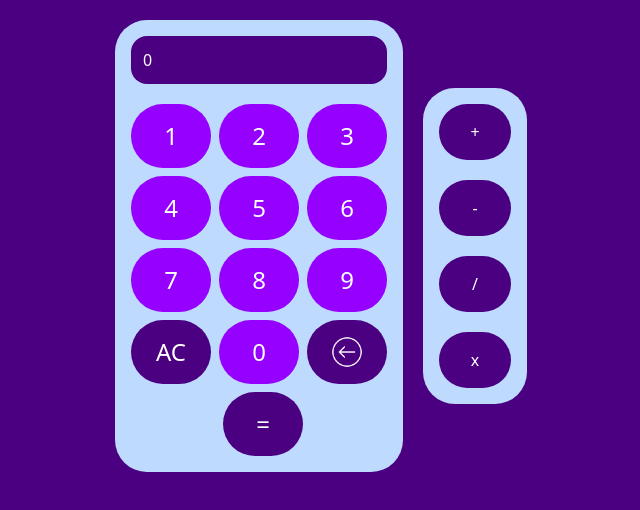
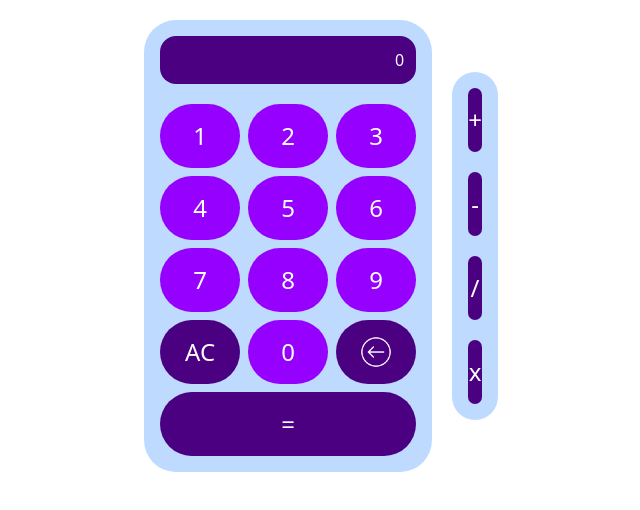
Before and after one commit to AdamAbdallah1/react-calculator, a React (Vite) app: page / in a window 1280 px wide. Shown: the top 510 px of the page, without its empty margins (319-959 px from the left). Built offline with nearby package versions, Linux system fonts and the light colour scheme.

Commit message:
Creating login for buttons and display components

```diff
--- a/src/App.jsx
+++ b/src/App.jsx
@@ -1,35 +1,34 @@
-import { useState } from 'react'
-import reactLogo from './assets/react.svg'
-import viteLogo from '/vite.svg'
-import './App.css'
-import backArrowIcon from './assets/back-arrow-icon.png'
+import { useState } from 'react';
+import Display from './components/Display';
+import Button from './components/Button';
+import backArrowIcon from './assets/back-arrow-icon.png';
 
 function App() {
   const [input, setInput] = useState('');
 
   const handleClick = (value) => {
     const lastChar = input.slice(-1);
-    const operatos = ['+', '-', '/', '*'];
+    const operators = ['+', '-', '/', '*'];
 
-    if (operatos.includes(value)){
-      if (operatos.includes(lastChar)) {
+    if (operators.includes(value)) {
+      if (operators.includes(lastChar)) {
         setInput(input.slice(0, -1) + value);
         return;
       }
     }
-    setInput(input + value)
+
+    setInput(input + value);
   };
 
-  const handleClear = (value) => {
+  const handleClear = () => {
     setInput('');
-  }
+  };
 
   const handleCalculate = () => {
     if (input === '') return;
 
     const operators = ['+', '-', '/', '*'];
     let expression = input;
-
     const lastChar = expression.slice(-1);
 
     if (operators.includes(lastChar)) {
@@ -44,40 +43,46 @@ function App() {
     }
   };
 
-  const handleBackSpace = () => {
+  const handleBackspace = () => {
     setInput(input.slice(0, -1));
-  }
+  };
 
   return (
-    <main className="container m-auto items-center justify-center flex gap-5 p-5">
+    <main className="container m-auto flex items-center justify-center gap-5 p-5">
       <div className="flex w-2xs flex-col gap-5 rounded-4xl bg-blue-200 p-4">
-        <div className="rounded-2xl bg-[#4B0082] text-white p-3 shadow-cyan-200">{input || 0}</div>
+        <Display value={input} />
+
         <div className="grid grid-cols-3 justify-center gap-2">
-          <button onClick={() => handleClick('1')} value={1} className="text-2xl w-full cursor-pointer rounded-4xl bg-[#9500ff] py-4 text-white hover:bg-blue-400">1</button>
-          <button onClick={() => handleClick('2')} value={2} className="text-2xl w-full cursor-pointer rounded-4xl bg-[#9500ff] py-4 text-white hover:bg-blue-400">2</button>
-          <button onClick={() => handleClick('3')} value={3} className="text-2xl w-full cursor-pointer rounded-4xl bg-[#9500ff] py-4 text-white hover:bg-blue-400">3</button>
-          <button onClick={() => handleClick('4')} value={4} className="text-2xl w-full cursor-pointer rounded-4xl bg-[#9500ff] py-4 text-white hover:bg-blue-400">4</button>
-          <button onClick={() => handleClick('5')} value={5} className="text-2xl w-full cursor-pointer rounded-4xl bg-[#9500ff] py-4 text-white hover:bg-blue-400">5</button>
-          <button onClick={() => handleClick('6')} value={6} className="text-2xl w-full cursor-pointer rounded-4xl bg-[#9500ff] py-4 text-white hover:bg-blue-400">6</button>
-          <button onClick={() => handleClick('7')} value={7} className="text-2xl w-full cursor-pointer rounded-4xl bg-[#9500ff] py-4 text-white hover:bg-blue-400">7</button>
-          <button onClick={() => handleClick('8')} value={8} className="text-2xl w-full cursor-pointer rounded-4xl bg-[#9500ff] py-4 text-white hover:bg-blue-400">8</button>
-          <button onClick={() => handleClick('9')} value={9} className="text-2xl w-full cursor-pointer rounded-4xl bg-[#9500ff] py-4 text-white hover:bg-blue-400">9</button>
-          <button onClick={handleClear} value={"AC"} className="text-2xl w-full cursor-pointer rounded-4xl bg-[#4B0082] py-4 text-white hover:bg-blue-400">AC</button>
-          <button onClick={() => handleClick('0')}  value={0} className="text-2xl w-full cursor-pointer rounded-4xl bg-[#9500ff] py-4 text-white hover:bg-blue-400">0</button>
-          <button onClick={handleBackSpace} value={"."} className="flex justify-center text-2xl w-full cursor-pointer rounded-4xl bg-[#4B0082] py-4 text-white hover:bg-blue-400"><img className='w-8' src={backArrowIcon} alt="" /></button>
-          <button onClick={handleCalculate} value={"="} className="text-2xl w-full cursor-pointer rounded-4xl bg-[#4B0082] ml-23 py-4 text-white hover:bg-[#4B0082]">=</button>
+          {['1','2','3','4','5','6','7','8','9'].map((num) => (
+            <Button
+              key={num}
+              value={num}
+              onClick={() => handleClick(num)}
+              className="bg-[#9500ff]"
+            />
+          ))}
+
+          <Button value="AC" onClick={handleClear} className="bg-[#4B0082]" />
+          <Button value="0" onClick={() => handleClick('0')} className="bg-[#9500ff]" />
+          <Button onClick={handleBackspace} className="bg-[#4B0082] flex justify-center">
+            <img src={backArrowIcon} alt="backspace" className="w-8" />
+          </Button>
+          <Button value="=" onClick={handleCalculate} className="bg-[#4B0082] col-span-3" />
         </div>
       </div>
-      <div>
+
       <div className="w-fit bg-blue-200 rounded-4xl p-4 flex flex-col gap-5 items-end">
-        <button onClick={() => handleClick('+')} className="w-18 cursor-pointer rounded-4xl bg-[#4B0082] py-4 text-white hover:bg-[#9500ff]">+</button>
-        <button onClick={() => handleClick('-')} className="w-18 cursor-pointer rounded-4xl bg-[#4B0082] py-4 text-white hover:bg-[#9500ff]">-</button>
-        <button onClick={() => handleClick('/')} className="w-18 cursor-pointer rounded-4xl bg-[#4B0082] py-4 text-white hover:bg-[#9500ff]">/</button>
-        <button onClick={() => handleClick('*')} className="w-18 cursor-pointer rounded-4xl bg-[#4B0082] py-4 text-white hover:bg-[#9500ff]">x</button>
-        </div>
+        {['+','-','/','x'].map((op) => (
+          <Button
+            key={op}
+            value={op}
+            onClick={() => handleClick(op === 'x' ? '*' : op)}
+            className="w-18 bg-[#4B0082] hover:bg-[#9500ff]"
+          />
+        ))}
       </div>
     </main>
-  )
+  );
 }
 
-export default App
+export default App;
```
